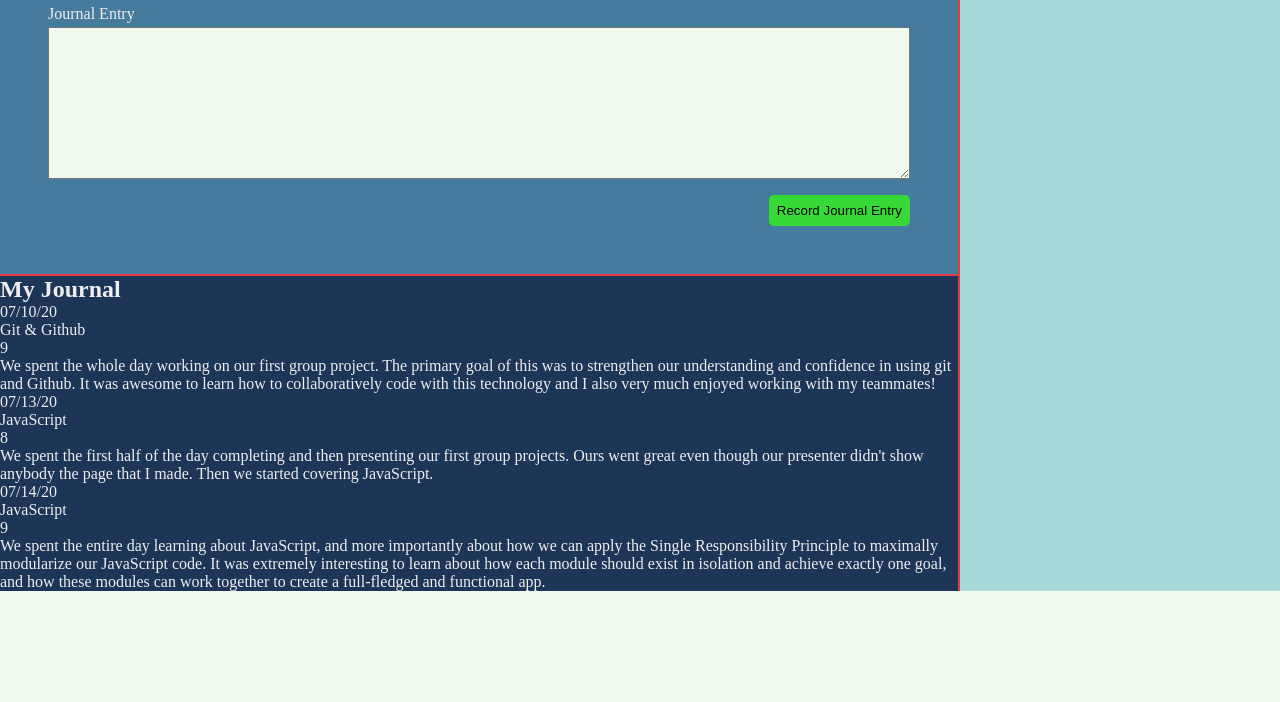
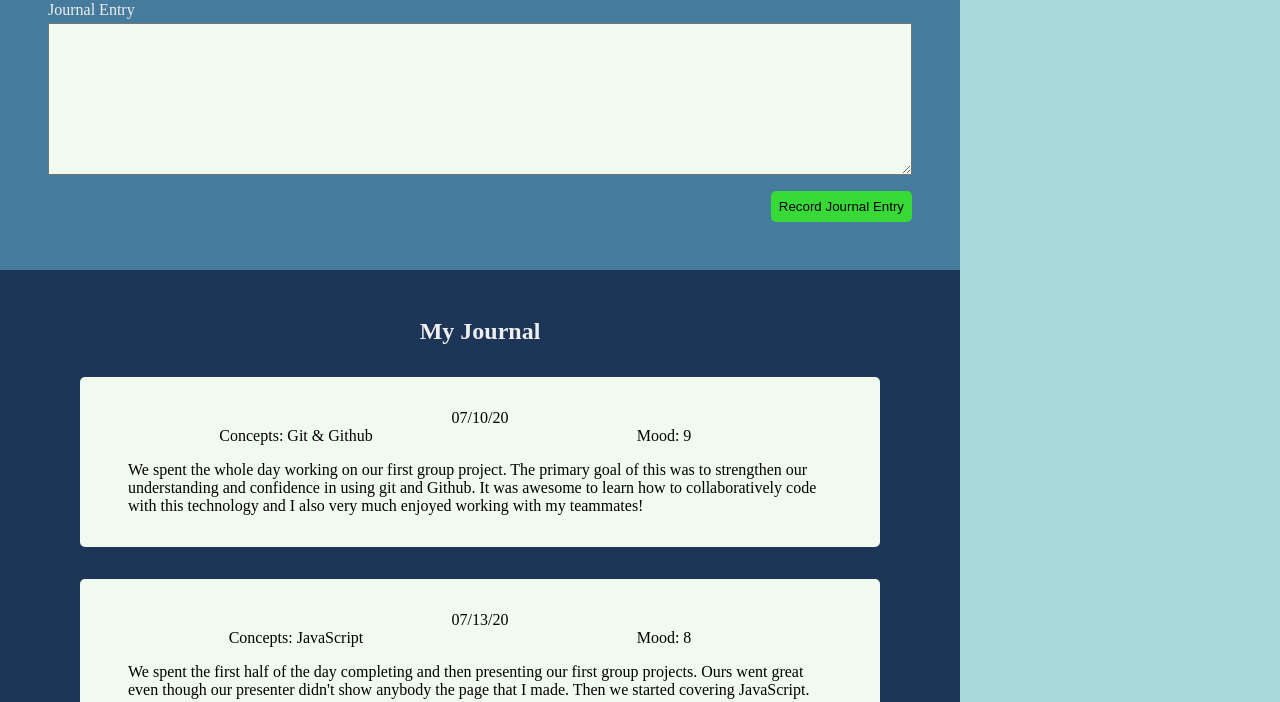
Before and after one commit to skratz17/daily-journal, a plain HTML site: page index.html in a window 1280 px wide. Shown: the part 614-1316 px from the top of the page. Before the commit the page ends 1205 px from the top, so only its background shows below. Drawn offline with Linux system fonts and the light colour scheme.

Commit message:
styled journal entries

```diff
--- a/scripts/JournalEntry.js
+++ b/scripts/JournalEntry.js
@@ -7,8 +7,8 @@ export const JournalEntry = journalEntry => {
     <article id="entry--${escape(id)}" class="journal-entry">
       <p class="journal-entry__date">${escape(date)}</p>
       <div class="journal-entry__concept-mood-wrapper">
-        <p class="journal-entry__concept">${escape(concept)}</p>
-        <p class="journal-entry__mood">${escape(mood)}</p>
+        <p class="journal-entry__concept">Concepts: ${escape(concept)}</p>
+        <p class="journal-entry__mood">Mood: ${escape(mood)}</p>
       </div>
       <p class="journal-entry__entry">${escape(entry)}</p>
     </article>
--- a/styles/config.css
+++ b/styles/config.css
@@ -3,7 +3,6 @@
   --normal-blue: #457b9d;
   --dark-blue: #1d3557;
   --light-color: #f1faee;
-  --red-color: #e63946;
 
   --success-green: #36d936;
 }
--- a/styles/entries.css
+++ b/styles/entries.css
@@ -1,4 +1,39 @@
 .entries {
   background: var(--dark-blue);
   color: #eee;
+  padding: 3rem;
 }
+
+.entries__header {
+  text-align: center;
+}
+
+.journal-entry {
+  background-color: var(--light-color);
+  color: #000;
+  margin: 2rem;
+  border-radius: 5px;
+  padding: 2rem;
+}
+
+.journal-entry__date {
+  width: 100px;
+  margin: 0 auto;
+  text-align: center;
+}
+
+.journal-entry__concept-mood-wrapper {
+  display: flex;
+  justify-content: space-around;
+}
+
+.journal-entry__concept,
+.journal-entry__mood {
+  flex-basis: 50%;
+  text-align: center;
+}
+
+.journal-entry__entry {
+  margin: 1rem;
+  margin-bottom: 0;
+}
--- a/styles/entry-form.css
+++ b/styles/entry-form.css
@@ -3,7 +3,6 @@
   flex-direction: column;
   padding: 3rem;
   background: #457b9d;
-  border-bottom: 2px solid var(--red-color);
 }
 
 .form-group {
--- a/styles/header.css
+++ b/styles/header.css
@@ -2,7 +2,6 @@
   display: flex;
   align-items: center;
   padding: 1rem 2rem;
-  border-bottom: 4px solid var(--red-color);
 }
 
 .header::after {
--- a/styles/main.css
+++ b/styles/main.css
@@ -19,7 +19,3 @@ body {
   display: grid;
   grid-template-columns: 3fr 1fr;
 }
-
-.col--left {
-  border-right: 2px solid var(--red-color);
-}
```
